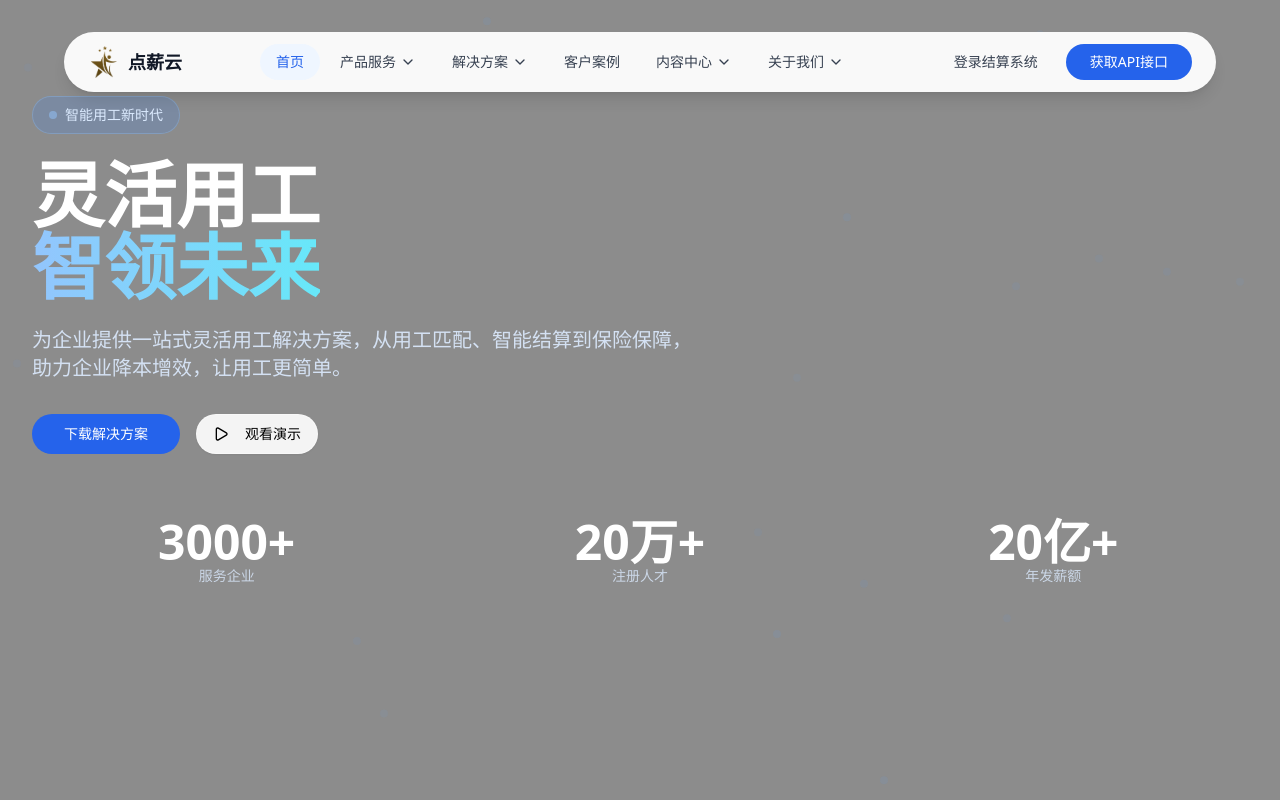
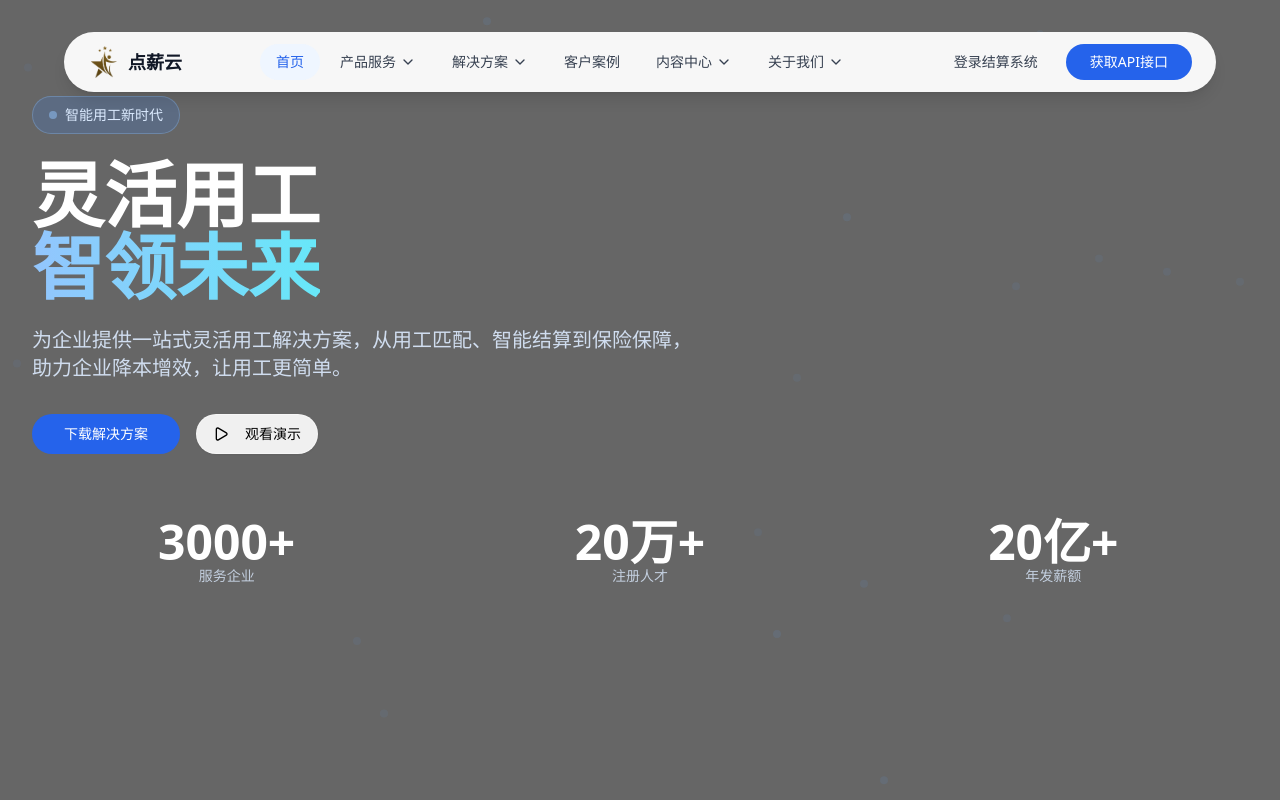
Before and after one commit to wangz1yu/dianxinv1, a React (Vite) app: page / in a window 1280 px wide. Shown: the top 800 px of the page. Built offline with nearby package versions, Linux system fonts and the light colour scheme.

Commit message:
视频加入遮罩

```diff
--- a/src/sections/Hero.tsx
+++ b/src/sections/Hero.tsx
@@ -20,7 +20,7 @@
       />
 
       {/* 黑色遮罩+粒子背景 */}
-      <div className="absolute inset-0 bg-black/45" />
+      <div className="absolute inset-0 bg-black/60" />
       <div className="absolute inset-0 pointer-events-none">
         {[...Array(18)].map((_, i) => (
           <motion.div
```
